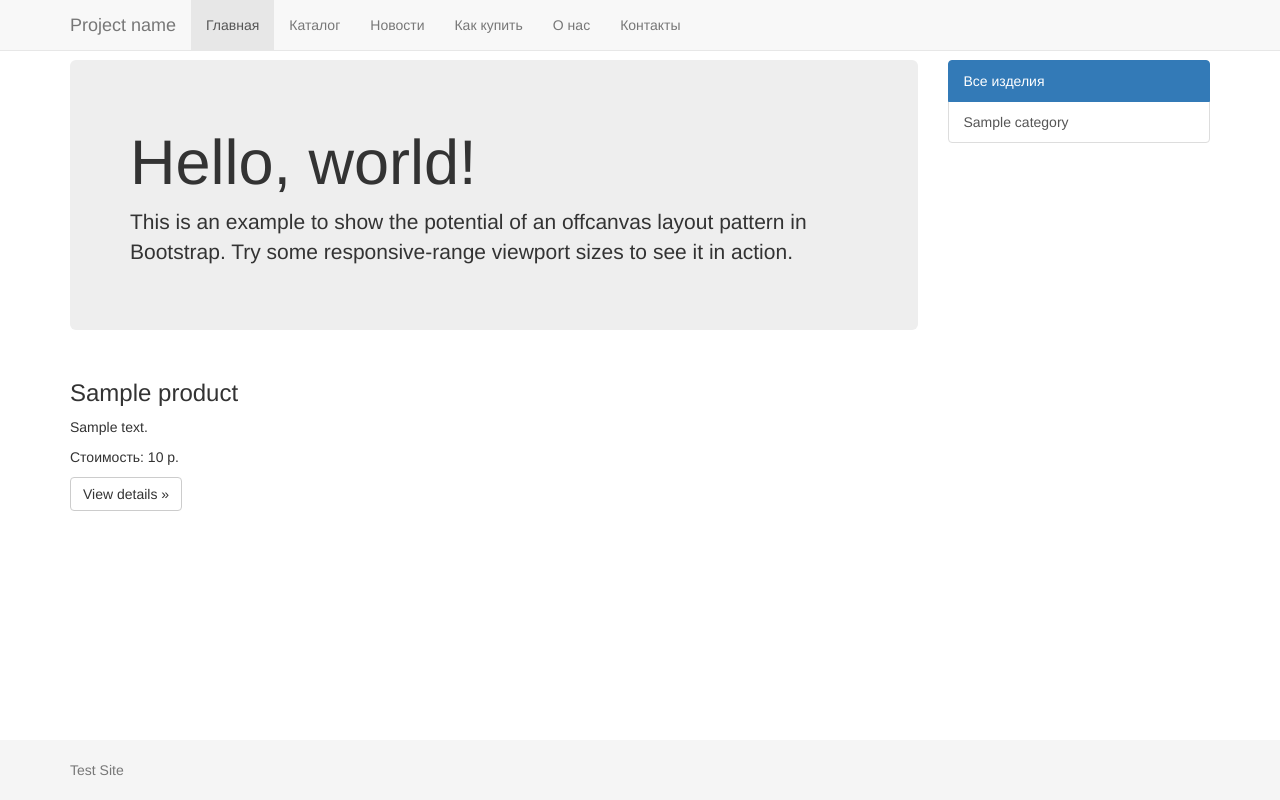
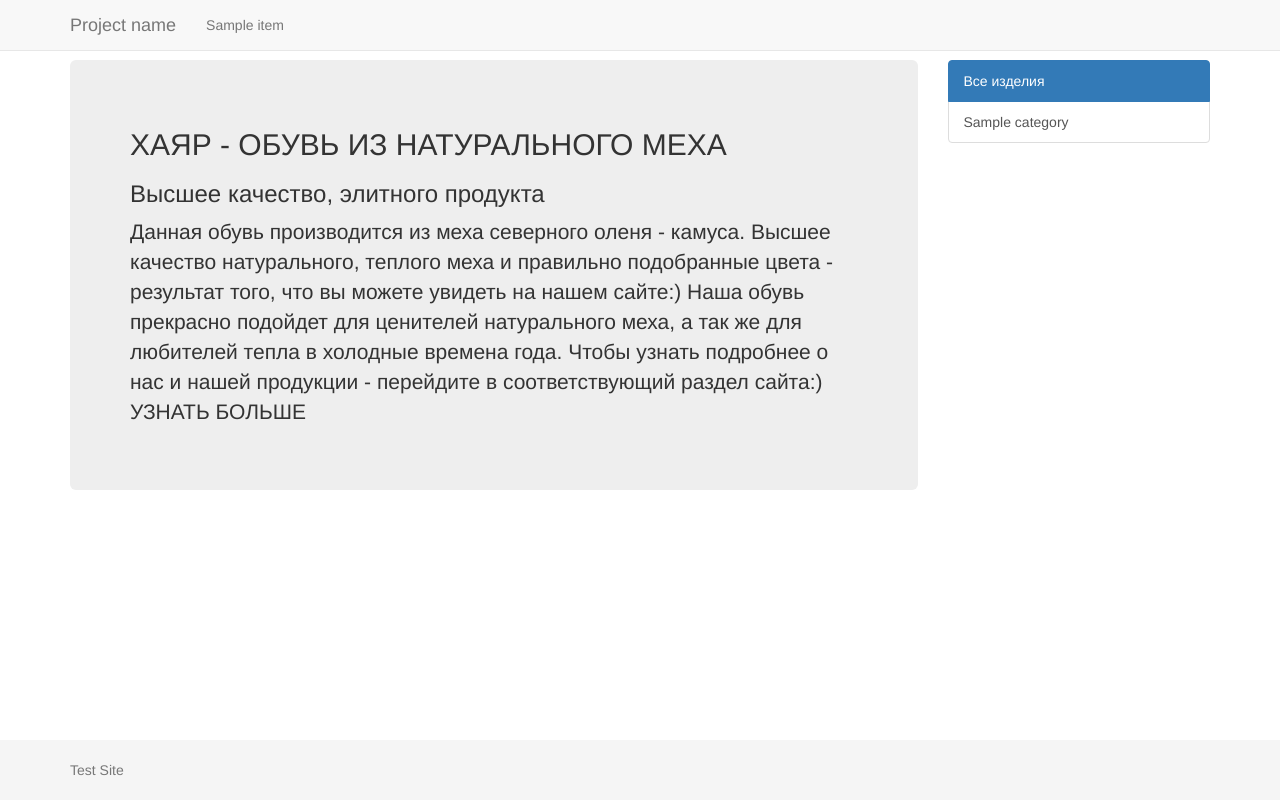
Before and after one commit to drppi44/hayar-shop, a Django app: template templates/index.html in a window 1280 px wide. Run offline with Django 3.2, Linux system fonts and the light colour scheme; the template is opened without the code that fills it: most values are stand-ins (such as "Sample title", 1, 10 or a date in 2020); data that the repository does not hold is empty; parts of the project's set-up code (start-up, migrations or seed data) failed here and were passed over; some libraries are stand-ins or nearby versions.

Commit message:
Third commit

```diff
--- a/templates/base.html
+++ b/templates/base.html
@@ -44,7 +44,7 @@
             <span class="icon-bar"></span>
             <span class="icon-bar"></span>
           </button>
-          <a class="navbar-brand" href="#">Project name</a>
+          <a class="navbar-brand" href="/">Project name</a>
         </div>
       <div id="navbar" class="collapse navbar-collapse">
           {%block top_menu%}
--- a/templates/index.html
+++ b/templates/index.html
@@ -6,17 +6,18 @@
             <button type="button" class="btn btn-primary btn-xs" data-toggle="offcanvas">Toggle nav</button>
           </p>
           <div class="jumbotron">
-            <h1>Hello, world!</h1>
-            <p>This is an example to show the potential of an offcanvas layout pattern in Bootstrap. Try some responsive-range viewport sizes to see it in action.</p>
+            <h2>ХАЯР - ОБУВЬ ИЗ НАТУРАЛЬНОГО МЕХА</h2>
+            <h3>Высшее качество, элитного продукта</h3>
+            <p> Данная обувь производится из меха северного оленя - камуса. Высшее качество натурального, теплого меха и правильно подобранные цвета - результат того, что вы можете увидеть на нашем сайте:)
+                Наша обувь прекрасно подойдет для ценителей натурального меха, а так же для любителей тепла в холодные времена года.
+                Чтобы узнать подробнее о нас и нашей продукции - перейдите в соответствующий раздел сайта:)
+                УЗНАТЬ БОЛЬШЕ
+          </p>
+
           </div>
           <div class="row">
 			{%for product in product_list%}
-                <div class="col-xs-6 col-lg-4">
-                  <h3>{{product.name}}</h3>
-                  <p>{{product.description}} </p>
-                  <p>Стоимость: {{product.price}} р.</p>
-                  <p><a class="btn btn-default" href="/product/{{product.id}}" role="button">View details &raquo;</a></p>
-                </div><!--/.col-xs-6.col-lg-4-->
+
               {%endfor%}
            </div>
         {%endblock%}
--- a/templates/menus.html
+++ b/templates/menus.html
@@ -2,12 +2,14 @@
 
 {%block top_menu%}
         <ul class="nav navbar-nav">
-          <li class="active"><a href="/">Главная</a></li>
-          <li><a href="/about">Каталог</a></li>
-          <li><a href="/news">Новости</a></li>
-          <li><a href="/howtobuy">Как купить</a></li>
-          <li><a href="/about">О нас</a></li>
-          <li><a href="/contacts">Контакты</a></li>
+
+          {%for item in topMenu_list%}
+            {%if item.active%}
+              <li class="active"><a href="{{item.url}}">{{item.name}}</a></li>
+            {%else%}
+              <li><a href="{{item.url}}">{{item.name}}</a></li>
+            {%endif%}
+          {%endfor%}
         </ul>
 {%endblock%}
 
--- a/testapp/admin.py
+++ b/testapp/admin.py
@@ -25,3 +25,6 @@ class ParamAdmin(admin.ModelAdmin):
 @admin.register(Customer)
 class CustomerAdmin(admin.ModelAdmin):
 	list_display=['first_name','second_name']
+@admin.register(TopMenu)
+class TopMenuAdmin(admin.ModelAdmin):
+	list_display=['name','url']
--- a/testapp/models.py
+++ b/testapp/models.py
@@ -36,3 +36,9 @@ class Customer(models.Model):
 class Order(models.Model):
 	customer=models.ForeignKey('Customer',blank=True,default='')
 	list_id_product=models.CharField(max_length=100)
+
+class TopMenu(models.Model):
+	name=models.CharField(max_length=100)
+	url=models.CharField(max_length=100)
+	def __unicode__(self):
+		return self.name
--- a/testproject/urls.py
+++ b/testproject/urls.py
@@ -5,8 +5,10 @@ import settings
 
 urlpatterns = patterns('',
     # Examples:
-    url(r'^$', home),
-    url(r'^product/(?P<id>\d+)/$', full_info),
+    #url(r'^$', home),
+    url(r'^$', HomeView.as_view()),
+    url(r'^catalog/$',CatalogView.as_view()),
+    url(r'^catalog/(?P<id>\d+)/$', ProductDetailView.as_view()),
     #url(r'^ajax/loadcounter/$', load_Counter),
    # url(r'^ajax/playcounter/$', play_Counter),
 
```
Also changed, not shown: templates/catalog.html (added, +19 -0 lines), templates/item.html (+1 -10 lines), testapp/views.py (+44 -18 lines), testapp/migrations/0002_topmenu.py (added), 5 other files.
